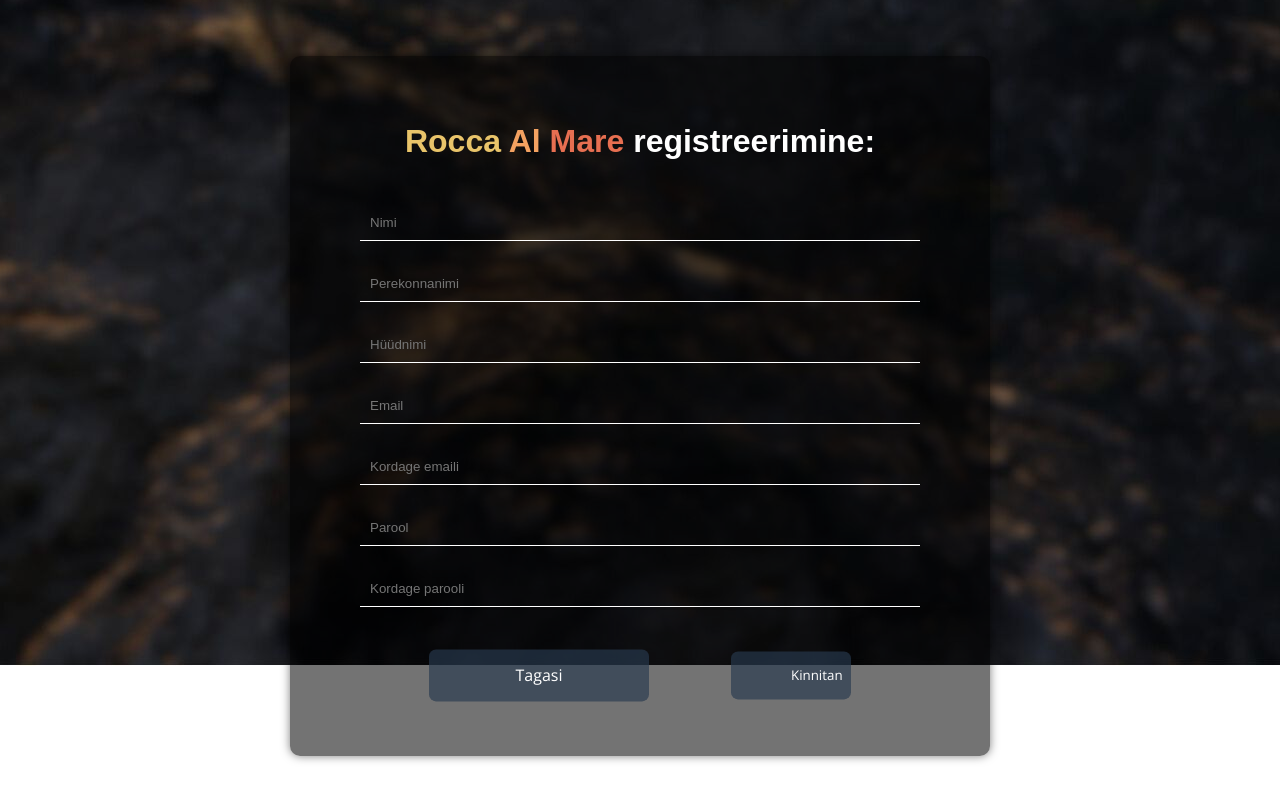
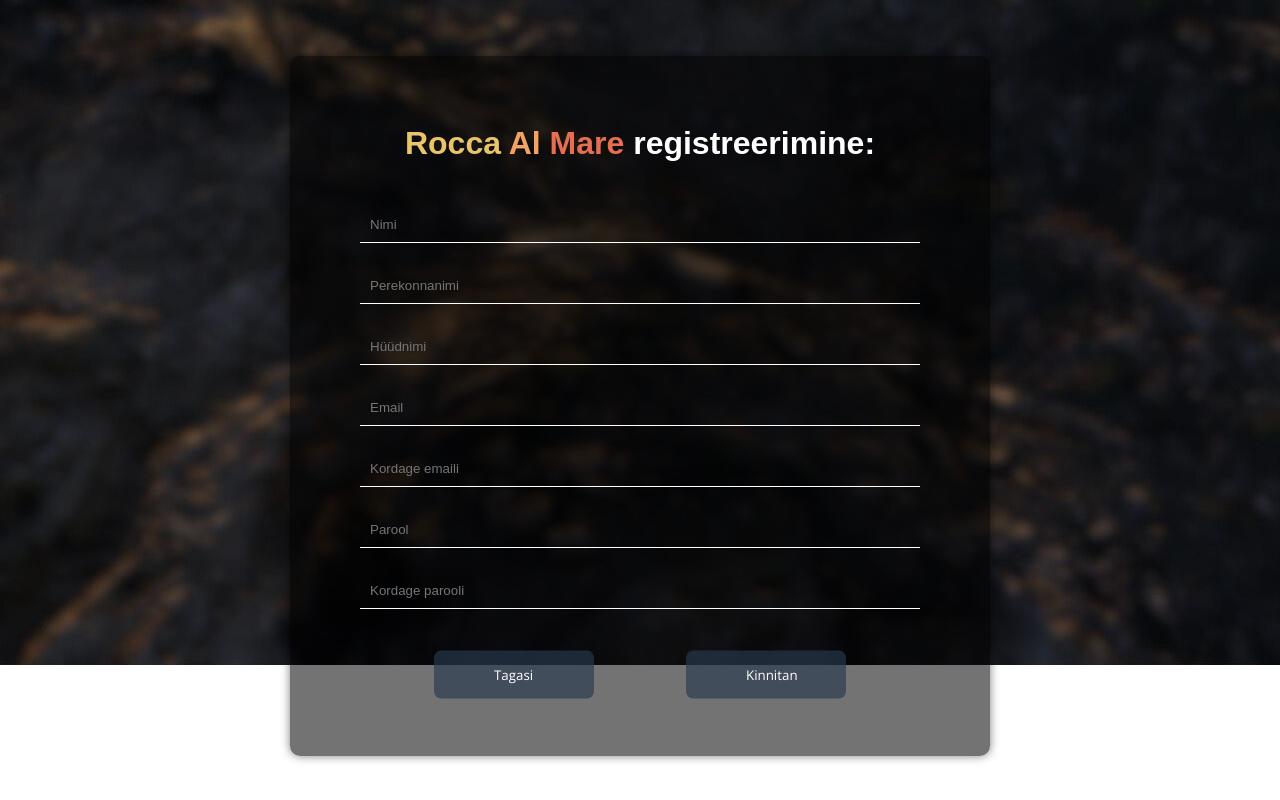
Before and after one commit to ljoha5/loosimineroca, a plain HTML site: page index.html in a window 1280 px wide. Shown: the part 794-1594 px from the top of the page. Drawn offline with nearby package versions, Linux system fonts and the light colour scheme; a web font is replaced by a local one.

Commit message:
Update index.html

```diff
--- a/index.html
+++ b/index.html
@@ -41,8 +41,8 @@
 
             <input class="inp" type="password" placeholder="Kordage parooli" id="confirm-password" name="confirm-password" required>
             <div style="translate: 0% 20%; width: 90%; display: flex; justify-content: space-between; align-items: center; margin: 0 auto;">
-            	<a href="#home" class="button_sub">Tagasi</a>
-            	<button type="submit" style="cursor: pointer; border: none;" onclick="success()" class="button_sub">Kinnitan</button>
+            	<button style="padding: 15px 100px 15px 60px; cursor: pointer; border: none;" href="#home" class="button_sub">Tagasi</button>
+            	<button type="submit" style="padding: 15px 100px 15px 60px; cursor: pointer; border: none;" onclick="success()" class="button_sub">Kinnitan</button>
             </div>
 
         </form>
```
